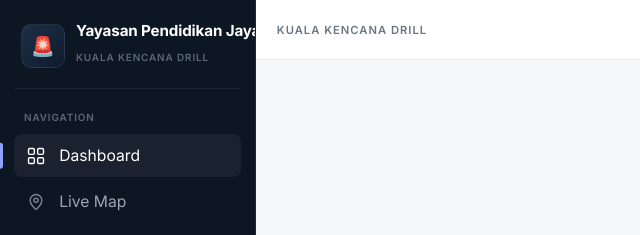
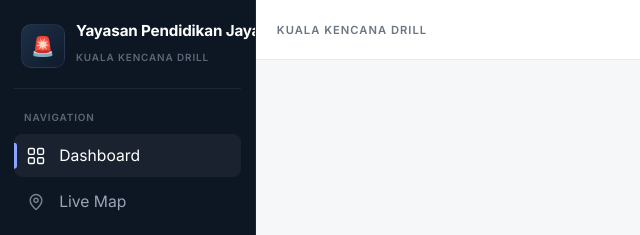
Before and after one commit to nataliusfm/KkEgress, a website with bundled scripts: page public/index.html in a window 1280 px wide. Both pictures are taken after typing "name@example.com", "Sample123" into the empty fields and a click on the button "Sign In". Shown: the top 235 px of the page, 0-640 px from the left. Built offline with nearby package versions, Linux system fonts and the light colour scheme; files whose address does not match are found by name.

Commit message:
Align active nav indicator to the container's left edge

```diff
--- a/public/css/styles.css
+++ b/public/css/styles.css
@@ -161,7 +161,7 @@ label { font-size: 0.78rem; font-weight: 600; color: var(--text-2); display: blo
 .nav-item.active { background: rgba(255, 255, 255, 0.05); color: #fff; font-weight: 400; }
 .nav-item.active .nav-ico { opacity: 1; }
 .nav-item.active::before {
-  content: ''; position: absolute; left: -0.9rem; top: 50%; transform: translateY(-50%);
+  content: ''; position: absolute; left: 0; top: 50%; transform: translateY(-50%);
   width: 3px; height: 62%; background: #8ea2ff; border-radius: 0 3px 3px 0;
 }
 
```
